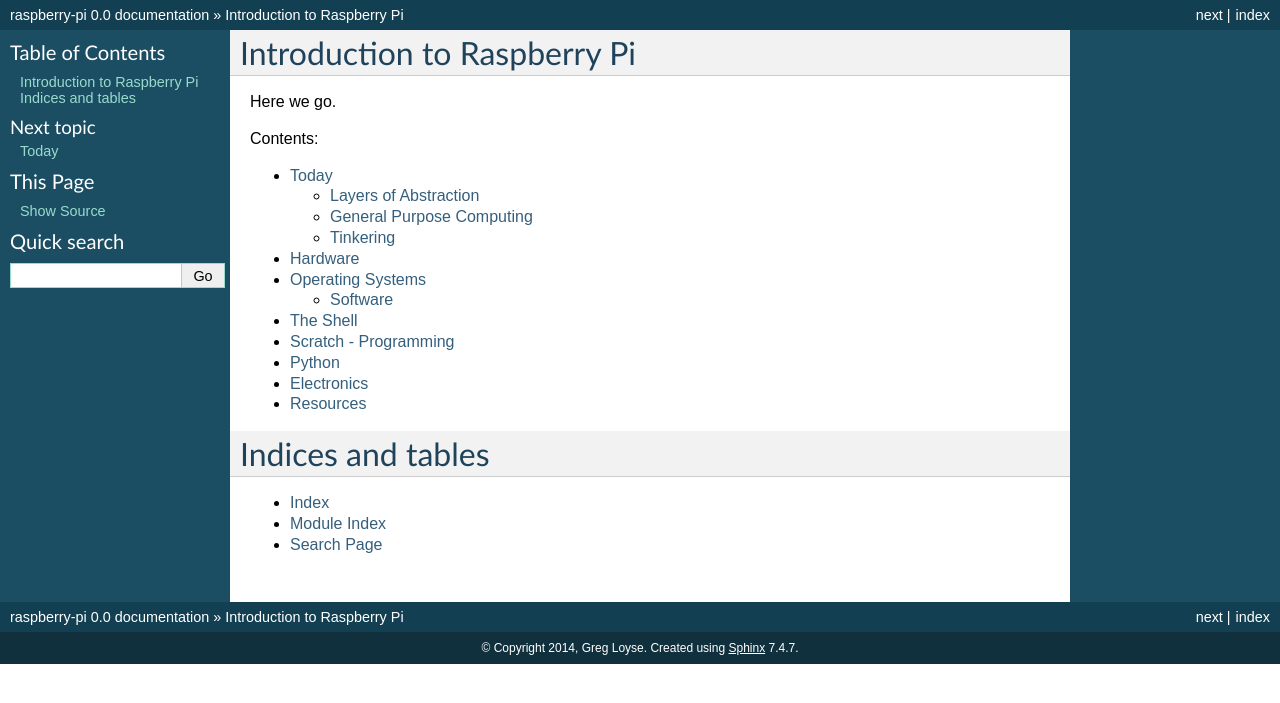
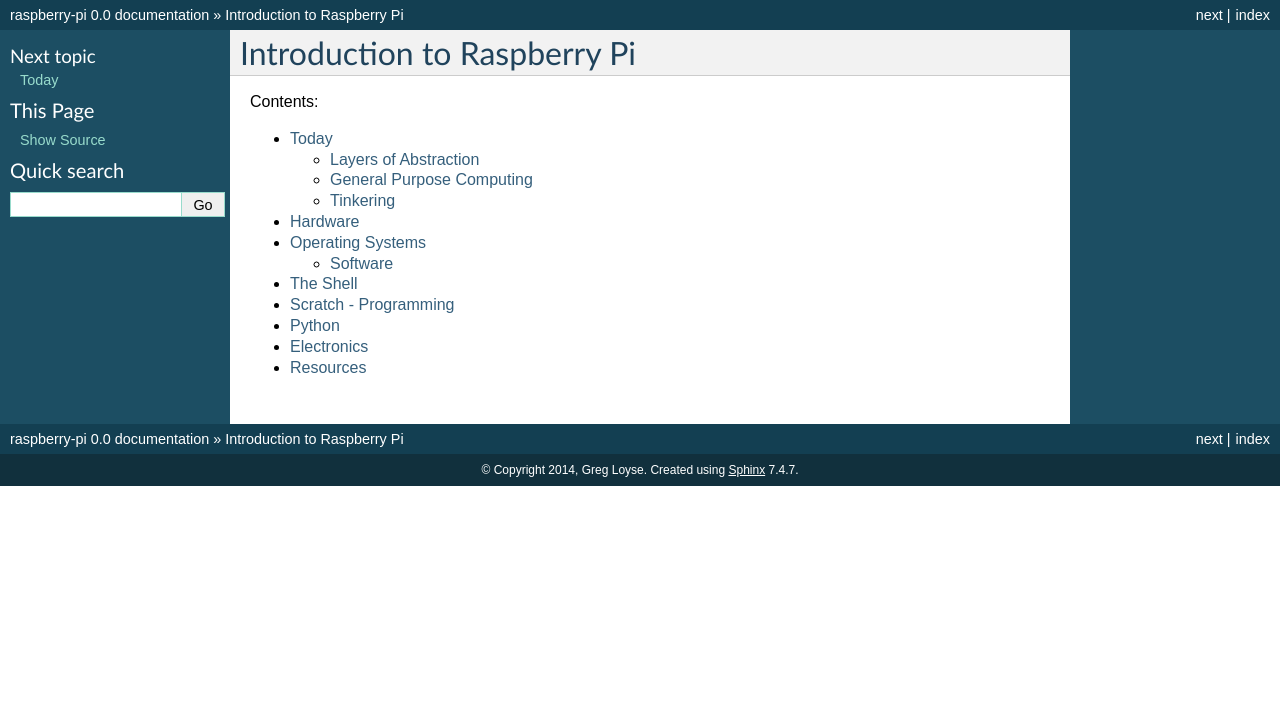
Before and after one commit to arachnegl/intro-to-raspberry-pi, a Sphinx documentation site: the page built from source/index.rst, in a window 1280 px wide. Shown: the top 703 px of the page. Built offline with Sphinx 7.4.7, drawn with Linux system fonts in a browser that asks for light colours.

Commit message:
rm unecessary

```diff
--- a/source/index.rst
+++ b/source/index.rst
@@ -5,8 +5,6 @@
 
 Introduction to Raspberry Pi
 ============================
-
-Here we go.
 
 Contents:
 
@@ -21,12 +19,3 @@
     python
     electronics
     resources
-
-
-
-Indices and tables
-==================
-
-* :ref:`genindex`
-* :ref:`modindex`
-* :ref:`search`
```
